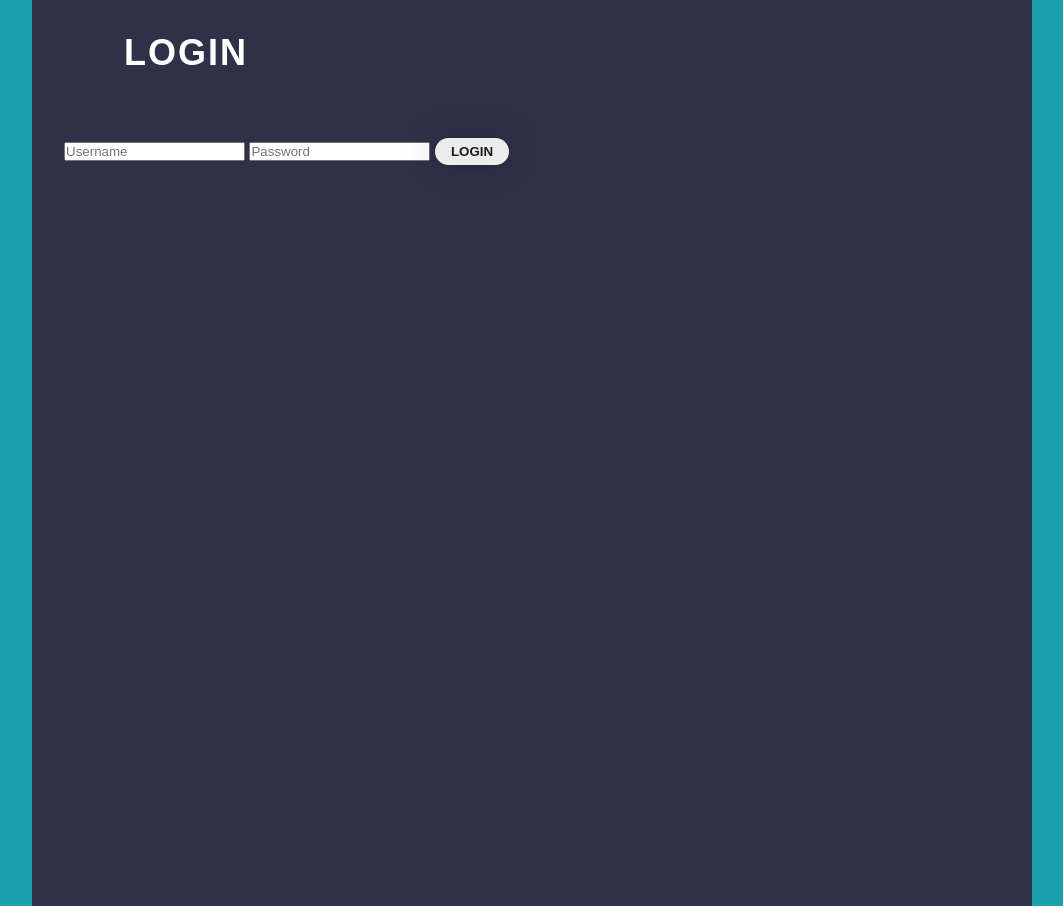
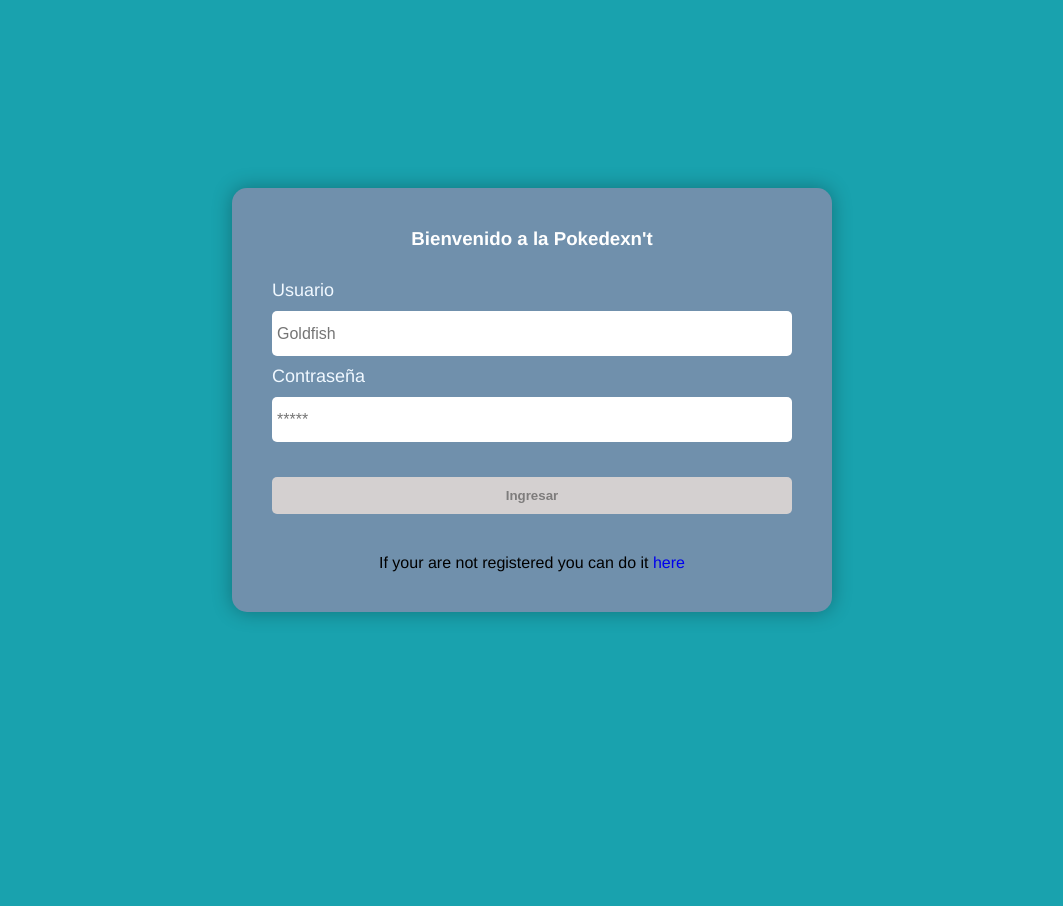
Before and after one commit to leop3z/TP1---Pokedex-, a Flask app: page /login in a window 1280 px wide. Shown: the whole page, without its empty margins (108-1171 px from the left). After the commit the page ends 619 px from the top, so only its background shows below. Run offline with Flask 3, Linux system fonts and the light colour scheme.

Commit message:
Ajustes de estilos de pagina login

```diff
--- a/static/css/login.css
+++ b/static/css/login.css
@@ -1,57 +1,95 @@
-body {
-    display: flex;
-    justify-content: center;
-    align-items: center;
-    height: 100vh;
-    background-color: #f7f7f7;
-    font-family: Arial, sans-serif;
+:root {
+    --dark-cyan: hsl(185, 75%, 39%);
+    --very-dark-desaturated_blue: hsl(229, 23%, 23%);
+    --dark-grayish-blue: hsl(227, 10%, 46%);
+    --dark-gray: hsl(0, 0%, 59%);
+  }
+
+
+*{
+    margin: 0;
+    padding: 0;
+    box-sizing: border-box;
 }
 
-.login-container {
-    background-color: #fff;
+body{
+    font-family: Helvetica, sans-serif;
+    display: flex;
+    align-items: center;
+    justify-content: center;
+    height: 100vh;
+    background-color: var(--dark-cyan);
+}
+
+form{
+    background-color: rgb(112, 144, 172);
+    border-radius: 15px;
+    box-shadow: 0 0 20px rgba(0,0,0, 0.3);
+    padding: 40px;
+    display: flex;
+    flex-direction: column;
+    width: 600px;
+}
+#welcome-text{
+    text-align: center;
+    padding-bottom: 20px;
+    color: rgb(255, 255, 255);
+}
+
+#username{
+    display: flex;
+    flex-direction: column;
+}
+
+#password{
+    display: flex;
+    flex-direction: column;
+}
+
+label{
+    padding-bottom: 10px;
+    padding-top: 10px;
+    font-size: 18px;
+    color: aliceblue;
+}
+
+input{
+    border-radius: 5px;
+    border: 1px;
+    height: 45px;
+    padding-left: 5px;
+    font-size: 16px;
+    background-color: rgb(255, 255, 255);
+}
+input::placeholder{
+    font-size: 16px;
+}
+
+#submit-user{
+    padding-top: 35px;
+    align-items: center;
+}
+
+.btn-log-in{
+    padding: 10px;
+    border-radius: 5px;
+    border: 1px solid transparent;
+    width: 100%;
+    background-color: rgb(212, 208, 208);
+    color: rgb(126, 124, 124);
+    font-weight: bold;
+}
+
+#message{
     padding: 20px;
-    border-radius: 8px;
-    box-shadow: 0 2px 4px rgba(0, 0, 0, 0.1);
-    width: 300px;
+    text-align: center;
+    color: rgba(94, 30, 30, 0.712);
+}
+
+.redirection-text{
     text-align: center;
 }
 
-.login-container h2 {
-    margin-bottom: 20px;
+a{
+    text-decoration: none;
 }
-
-.form-group {
-    margin-bottom: 15px;
-    text-align: left;
-}
-
-.form-group label {
-    display: block;
-    margin-bottom: 5px;
-}
-
-.form-group input {
-    width: 100%;
-    padding: 8px;
-    border: 1px solid #ccc;
-    border-radius: 4px;
-}
-
-button {
-    width: 100%;
-    padding: 10px;
-    background-color: #4CAF50;
-    color: white;
-    border: none;
-    border-radius: 4px;
-    cursor: pointer;
-}
-
-button:hover {
-    background-color: #45a049;
-}
-
-#message {
-    margin-top: 20px;
-    color: red;
-}
--- a/templates/login.html
+++ b/templates/login.html
@@ -1,49 +1,31 @@
 <!DOCTYPE html>
 <html lang="en">
+
 <head>
     <meta charset="UTF-8">
     <meta name="viewport" content="width=device-width, initial-scale=1.0">
-    <link rel="stylesheet" href="/static/css/styles.css">
+    <link rel="stylesheet" href="/static/css/login.css">
     <title>Login</title>
 </head>
+
 <body>
-    <header>
-        <h1 class="title">Login</h1>
-    </header>
-    <main>
-        <form id="login-form">
-            <input type="text" id="username" placeholder="Username" required>
-            <input type="password" id="password" placeholder="Password" required>
-            <button type="submit" class="btn">Login</button>
-        </form>
-        <div id="error-message" style="color: red;"></div>
-    </main>
-    <script>
-        document.getElementById('login-form').addEventListener('submit', function(event) {
-            event.preventDefault();
-            const username = document.getElementById('username').value;
-            const password = document.getElementById('password').value;
+    <form id="login-form">
+        <h3 id="welcome-text">Bienvenido a la Pokedexn't</h3>
+        <div id="username">
+            <label>Usuario</label>
+            <input type="text" placeholder="Goldfish" id="input_user" required>
+        </div>
+        <div id="password">
+            <label>Contraseña</label>
+            <input type="password" placeholder="*****" id="input_password" required>
+        </div>
+        <div id="submit-user">
+            <button class="btn-log-in" type="submit" id="btn-log">Ingresar</button>
+        </div>
+        <p id="message"></p>
+        <p class="redirection-text">If your are not registered you can do it <a href="/register">here</a></p>
+    </form>
+</body>
+<script href="/static/js/login.js"></script>
 
-            fetch('/login', {
-                method: 'POST',
-                headers: {
-                    'Content-Type': 'application/json',
-                },
-                body: JSON.stringify({ username, password }),
-            })
-            .then(response => response.json())
-            .then(data => {
-                if (data.success) {
-                    window.location.href = '/index';
-                } else {
-                    document.getElementById('error-message').innerText = data.message;
-                }
-            })
-            .catch(error => {
-                console.error('Error:', error);
-                document.getElementById('error-message').innerText = 'An error occurred. Please try again.';
-            });
-        });
-    </script>
-</body>
 </html>
```
